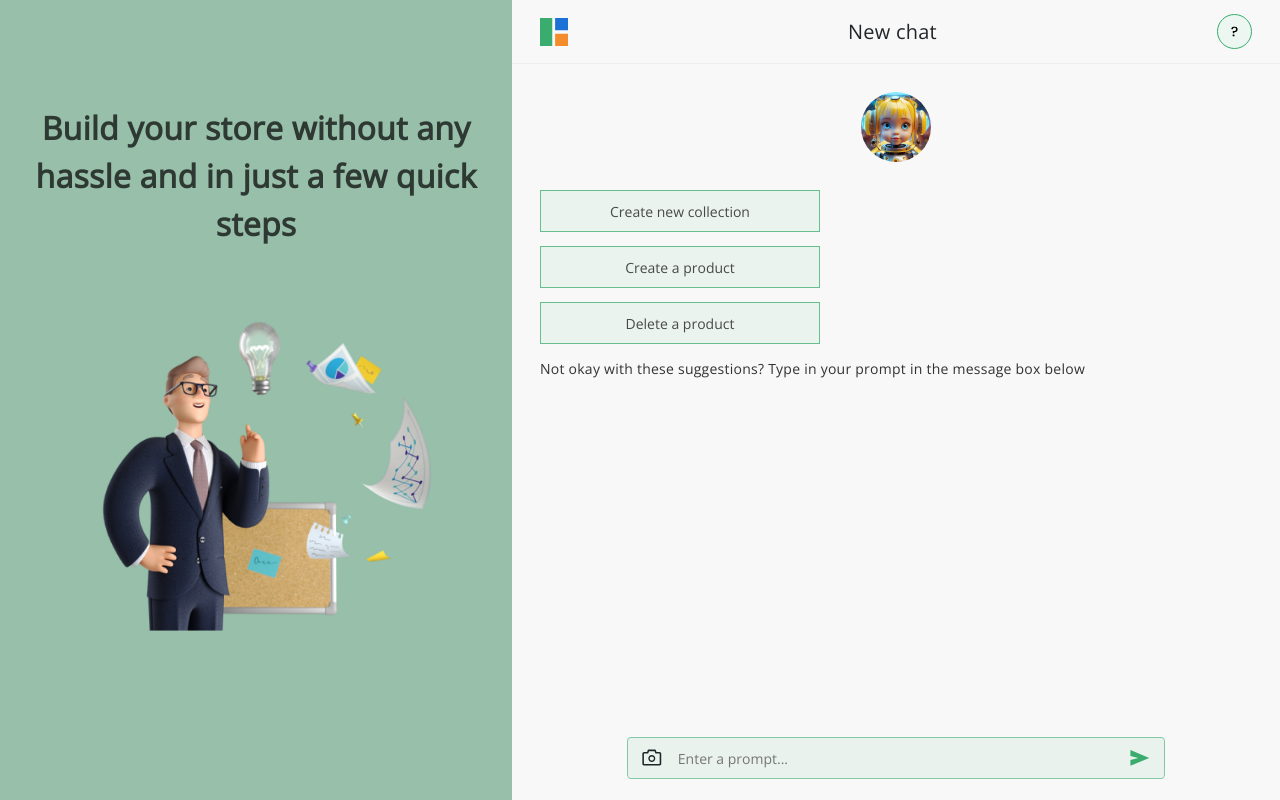
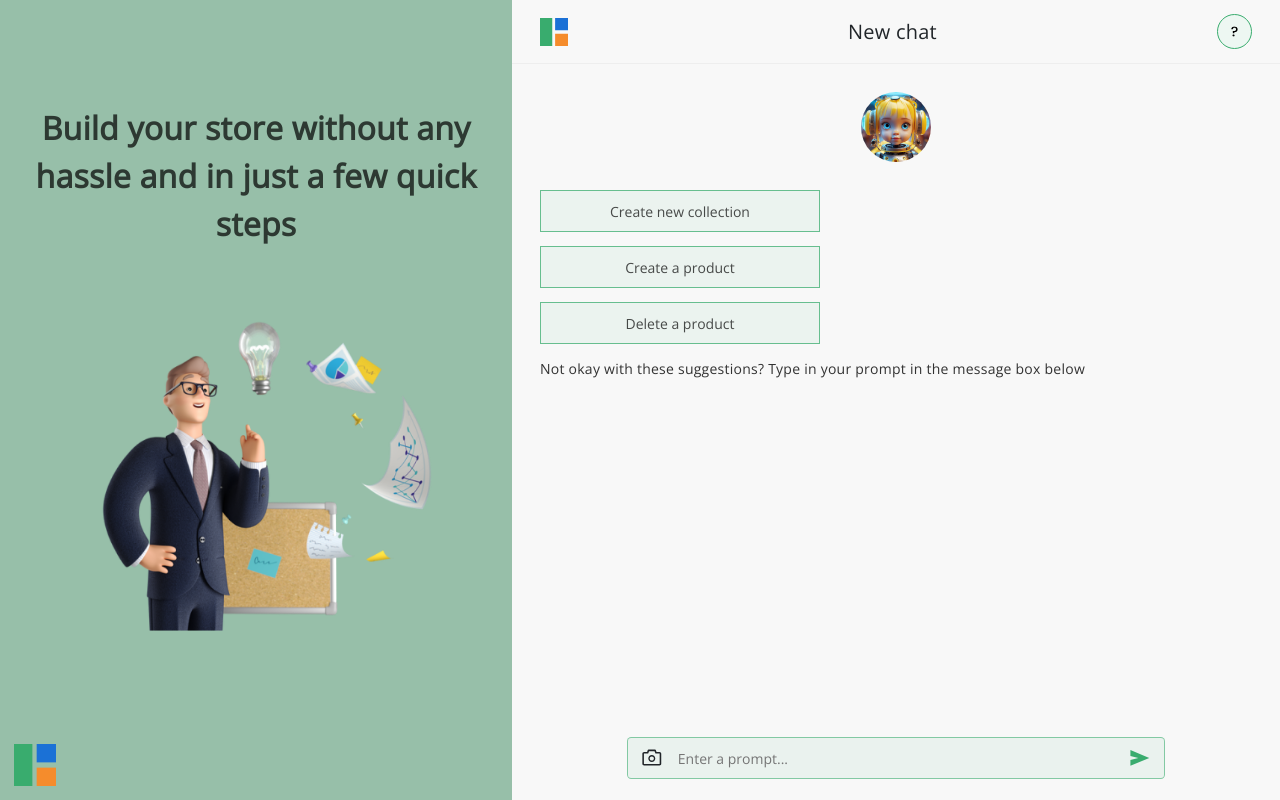
Before and after one commit to ty-codes/backendbuddy, a React (Create React App) app: page /chat in a window 1280 px wide. Built offline with nearby package versions, Linux system fonts and the light colour scheme; no server answers.

Commit message:
refactor: add logo to chatpage banner

```diff
--- a/src/pages/Chat/Chat.style.js
+++ b/src/pages/Chat/Chat.style.js
@@ -16,9 +16,18 @@ export const Banner = styled.div`
     min-width: 24rem;
     display: flex;
     justify-content: center;
+    position: relative;
 
     @media ${device.isSmallDevice} {
         display: none;
+    }
+
+    svg {
+        position: absolute;
+        bottom: 1rem;
+        left: 1rem;
+        width: 3rem;
+        height: 3rem;
     }
 `;
 
--- a/src/pages/Chat/index.jsx
+++ b/src/pages/Chat/index.jsx
@@ -1,6 +1,7 @@
 import { ChatPage } from 'components';
 import { Wrapper, Banner, Text } from './Chat.style';
 import { businessman } from 'assets';
+import { LogoIcon } from 'assets/svg';
 
 export default function Chat () {
     document.title = 'New Chat';
@@ -14,6 +15,7 @@ export default function Chat () {
                         and in just a few quick steps</h4>
                     <img src={businessman} alt='idea-man' />
                 </Text>
+                <LogoIcon />
             </Banner>
             <ChatPage />
         </Wrapper>
```
